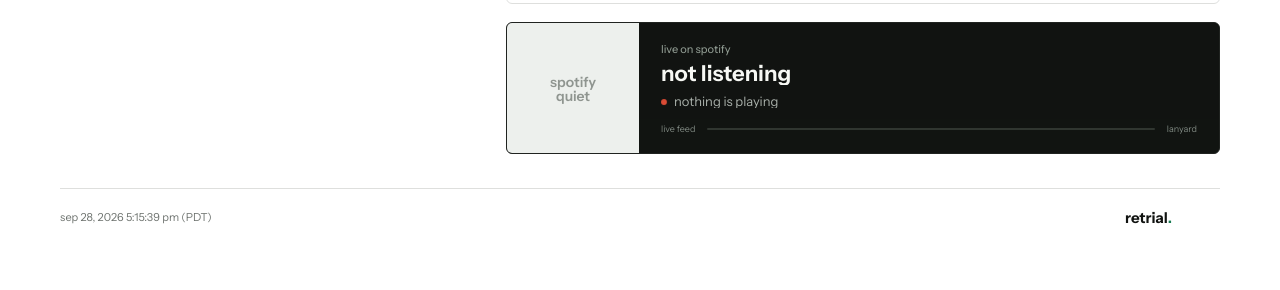
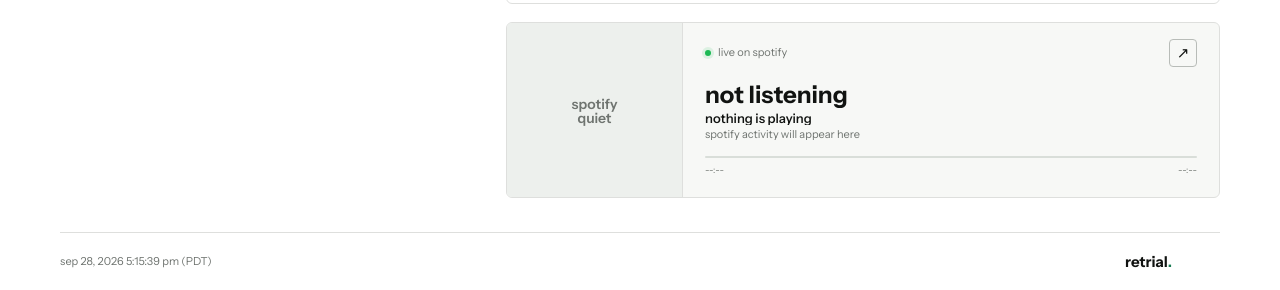
Before and after one commit to xtpm/marin, a plain HTML site: page index.html in a window 1280 px wide. Shown: the part 956-1246 px from the top of the page. Before the commit the page ends 1202 px from the top, so only its background shows below. Drawn offline with Linux system fonts and the light colour scheme; no server answers; a web font is replaced by a local one.

Commit message:
Fully redesign Spotify activity player

```diff
--- a/index.html
+++ b/index.html
@@ -132,23 +132,27 @@
             </section>
 
             <section class="album spotify-showcase spotify-card" aria-label="Live Spotify activity" data-spotify-card>
-              <div class="album-top">
-                <div>
-                  <span class="module-label">live on spotify</span>
-                  <strong data-spotify-title>Not listening</strong>
-                </div>
-                <span class="recording"><i aria-hidden="true"></i><span data-spotify-artist>Nothing is playing</span></span>
-              </div>
               <div class="cover spotify-cover-stage">
                 <img data-spotify-cover alt="" hidden />
                 <span class="spotify-idle">spotify<br />quiet</span>
               </div>
+              <div class="album-top spotify-details">
+                <div class="spotify-meta-row">
+                  <span class="spotify-live-label"><i aria-hidden="true"></i>live on spotify</span>
+                  <a class="spotify-track-link" data-spotify-link href="#" target="_blank" rel="noreferrer" title="Open current track on Spotify" aria-label="Open current track on Spotify" hidden>↗</a>
+                </div>
+                <div class="spotify-track-copy">
+                  <strong data-spotify-title>Not listening</strong>
+                  <span class="spotify-artist" data-spotify-artist>Nothing is playing</span>
+                  <span class="spotify-album" data-spotify-album>Spotify activity will appear here</span>
+                </div>
+              </div>
               <div class="album-bottom spotify-album-bottom">
-                <span>live feed</span>
-                <div class="player-timeline">
-                  <div class="spotify-progress" aria-hidden="true"><span data-spotify-progress></span></div>
+                <div class="spotify-progress" aria-hidden="true"><span data-spotify-progress></span></div>
+                <div class="spotify-time-row">
+                  <span data-spotify-elapsed>--:--</span>
+                  <span data-spotify-duration>--:--</span>
                 </div>
-                <span>lanyard</span>
               </div>
             </section>
 
--- a/minimal.css
+++ b/minimal.css
@@ -545,30 +545,31 @@ body.site-revealed .site-intro {
 .spotify-showcase {
   display: grid;
   width: 100%;
-  height: 132px;
-  min-height: 132px;
+  height: 176px;
+  min-height: 176px;
   grid-column: 2;
   grid-row: 2;
   order: 2;
   align-self: start;
   justify-self: start;
-  grid-template-columns: 132px minmax(0, 1fr);
-  grid-template-rows: minmax(0, 1fr) 34px;
+  grid-template-columns: 176px minmax(0, 1fr);
+  grid-template-rows: minmax(0, 1fr) 46px;
   padding: 0;
   overflow: hidden;
-  border: 1px solid #202320;
+  border: 1px solid var(--rule);
   border-radius: 6px;
-  background: #111411;
-  color: #f7f8f4;
+  background: #f7f8f6;
+  color: var(--ink);
 }
 
 .cover.spotify-cover-stage {
   position: relative;
-  width: 132px;
-  height: 132px;
+  width: 176px;
+  height: 176px;
   grid-column: 1;
   grid-row: 1 / 3;
   border: 0;
+  border-right: 1px solid var(--rule);
   background: #edf0ed;
 }
 
@@ -583,7 +584,7 @@ body.site-revealed .site-intro {
 }
 
 .spotify-idle {
-  color: #8f9590;
+  color: var(--ink-soft);
   font-family: var(--sans);
   font-size: 14px;
   font-style: normal;
@@ -591,81 +592,151 @@ body.site-revealed .site-intro {
   line-height: 1.02;
 }
 
-.album-top {
+.album-top.spotify-details {
   display: grid;
   min-width: 0;
   grid-column: 2;
   grid-row: 1;
+  grid-template-rows: auto minmax(0, 1fr);
+  align-items: stretch;
+  align-content: stretch;
+  justify-content: stretch;
+  gap: 8px;
+  padding: 16px 22px 4px;
+  border: 0;
+  background: transparent;
+  color: var(--ink);
+  text-transform: none;
+}
+
+.spotify-details .spotify-meta-row {
+  display: flex;
+  width: 100%;
+  min-width: 0;
+  align-items: center;
+  justify-content: space-between;
+  gap: 16px;
+}
+
+.spotify-live-label {
+  display: inline-flex;
+  min-width: 0;
+  align-items: center;
+  gap: 7px;
+  color: var(--ink-soft);
+  font-family: var(--sans);
+  font-size: 11px;
+  line-height: 1;
+  text-transform: lowercase;
+}
+
+.spotify-live-label i {
+  width: 6px;
+  height: 6px;
+  flex: 0 0 auto;
+  border-radius: 50%;
+  background: #1db954;
+  box-shadow: 0 0 0 3px rgba(29, 185, 84, 0.12);
+}
+
+.spotify-track-link {
+  display: grid;
+  width: 28px;
+  height: 28px;
+  flex: 0 0 auto;
+  place-items: center;
+  border: 1px solid var(--rule-dark);
+  border-radius: 4px;
+  color: var(--ink);
+  font-family: var(--sans);
+  font-size: 15px;
+  line-height: 1;
+  text-decoration: none;
+  transition:
+    border-color 160ms var(--ease-soft),
+    background 160ms var(--ease-soft),
+    color 160ms var(--ease-soft);
+}
+
+.spotify-track-link:hover,
+.spotify-track-link:focus-visible {
+  border-color: var(--ink);
+  background: var(--ink);
+  color: var(--paper);
+}
+
+.spotify-details .spotify-track-copy {
+  display: grid;
+  width: 100%;
+  min-width: 0;
   align-content: center;
-  gap: 10px;
-  padding: 18px 22px 8px;
-  border: 0;
-}
-
-.album-top > div {
-  display: grid;
-  min-width: 0;
-  gap: 5px;
-}
-
-.album-top .module-label {
-  color: #8f9a91;
-  font-size: 11px;
-}
-
-.album-top strong {
+  gap: 4px;
+}
+
+.spotify-details strong {
   display: block;
   min-width: 0;
   max-width: none;
   overflow: hidden;
-  color: #f7f8f4;
-  font-family: var(--sans);
-  font-size: 22px;
-  font-weight: 650;
+  color: var(--ink);
+  font-family: var(--sans);
+  font-size: 24px;
+  font-weight: 680;
   line-height: 1.08;
   text-overflow: ellipsis;
   white-space: nowrap;
 }
 
-.recording {
-  min-width: 0;
-  gap: 7px;
-  margin-top: 0;
-  color: #a9b0aa;
-  font-family: var(--sans);
-  font-size: 13px;
-  text-transform: none;
-}
-
-.recording span {
+.spotify-artist,
+.spotify-album {
+  display: block;
   min-width: 0;
   overflow: hidden;
   text-overflow: ellipsis;
   white-space: nowrap;
 }
 
-.recording i {
-  width: 6px;
-  height: 6px;
+.spotify-artist {
+  color: var(--ink);
+  font-family: var(--sans);
+  font-size: 13px;
+  font-weight: 550;
+}
+
+.spotify-album {
+  color: var(--ink-soft);
+  font-family: var(--sans);
+  font-size: 11px;
 }
 
 .spotify-album-bottom {
   display: grid;
   grid-column: 2;
   grid-row: 2;
-  grid-template-columns: auto minmax(0, 1fr) auto;
+  grid-template-columns: minmax(0, 1fr);
+  grid-template-rows: 2px auto;
+  align-items: stretch;
+  align-content: start;
+  justify-content: stretch;
+  gap: 7px;
+  padding: 5px 22px 14px;
+  border: 0;
+  color: var(--ink-soft);
+  font-family: var(--sans);
+  font-size: 9px;
+  text-transform: none;
+}
+
+.spotify-showcase .spotify-progress {
+  width: 100%;
+  background: #d9ded9;
+}
+
+.spotify-time-row {
+  display: flex;
   align-items: center;
-  gap: 12px;
-  padding: 0 22px 14px;
-  border: 0;
-  color: #7f8881;
-  font-family: var(--sans);
-  font-size: 9px;
-  text-transform: lowercase;
-}
-
-.spotify-showcase .spotify-progress {
-  background: #303630;
+  justify-content: space-between;
+  line-height: 1;
 }
 
 .presence {
@@ -2368,29 +2439,38 @@ body.site-revealed .site-intro {
   }
 
   .spotify-showcase {
-    height: 116px;
-    min-height: 116px;
-    grid-template-columns: 116px minmax(0, 1fr);
-    grid-template-rows: minmax(0, 1fr) 30px;
+    height: 132px;
+    min-height: 132px;
+    grid-template-columns: 132px minmax(0, 1fr);
+    grid-template-rows: minmax(0, 1fr) 36px;
   }
 
   .cover.spotify-cover-stage {
-    width: 116px;
-    height: 116px;
-  }
-
-  .album-top {
-    gap: 7px;
-    padding: 13px 16px 5px;
-  }
-
-  .album-top strong {
-    font-size: 19px;
+    width: 132px;
+    height: 132px;
+  }
+
+  .album-top.spotify-details {
+    gap: 5px;
+    padding: 11px 14px 2px;
+  }
+
+  .spotify-track-link {
+    width: 26px;
+    height: 26px;
+  }
+
+  .spotify-details strong {
+    font-size: 20px;
+  }
+
+  .spotify-album {
+    display: none;
   }
 
   .spotify-album-bottom {
-    gap: 8px;
-    padding: 0 16px 11px;
+    gap: 6px;
+    padding: 4px 14px 10px;
   }
 
   .github-contributions {
@@ -2453,29 +2533,44 @@ body.site-revealed .site-intro {
   }
 
   .spotify-showcase {
-    height: 104px;
-    min-height: 104px;
-    grid-template-columns: 104px minmax(0, 1fr);
-    grid-template-rows: minmax(0, 1fr) 28px;
+    height: 112px;
+    min-height: 112px;
+    grid-template-columns: 112px minmax(0, 1fr);
+    grid-template-rows: minmax(0, 1fr) 32px;
   }
 
   .cover.spotify-cover-stage {
-    width: 104px;
-    height: 104px;
-  }
-
-  .album-top {
+    width: 112px;
+    height: 112px;
+  }
+
+  .album-top.spotify-details {
+    gap: 4px;
+    padding: 8px 11px 0;
+  }
+
+  .spotify-live-label {
     gap: 5px;
-    padding: 10px 13px 4px;
-  }
-
-  .album-top strong {
-    font-size: 18px;
+    font-size: 9px;
+  }
+
+  .spotify-track-link {
+    width: 22px;
+    height: 22px;
+    font-size: 13px;
+  }
+
+  .spotify-details strong {
+    font-size: 17px;
+  }
+
+  .spotify-artist {
+    font-size: 11px;
   }
 
   .spotify-album-bottom {
-    gap: 7px;
-    padding: 0 13px 9px;
+    gap: 5px;
+    padding: 4px 11px 8px;
   }
 
   .cd-page .cd-list {
--- a/script.js
+++ b/script.js
@@ -62,6 +62,7 @@ let activePanelTransition;
 let socialFocusTimer;
 let openGuestbookThread = "";
 let privateAuthRevision = 0;
+let spotifyPlayback = null;
 
 function showLatestGithubContributions() {
   if (githubContributions) {
@@ -996,30 +997,50 @@ function updateSpotify(data) {
   const cover = document.querySelector("[data-spotify-cover]");
   const title = document.querySelector("[data-spotify-title]");
   const artist = document.querySelector("[data-spotify-artist]");
+  const album = document.querySelector("[data-spotify-album]");
+  const elapsed = document.querySelector("[data-spotify-elapsed]");
+  const duration = document.querySelector("[data-spotify-duration]");
+  const link = document.querySelector("[data-spotify-link]");
   const progress = document.querySelector("[data-spotify-progress]");
-  if (!card || !cover || !title || !artist || !progress) {
+  if (!card || !cover || !title || !artist || !album || !elapsed || !duration || !link || !progress) {
     return;
   }
 
   const spotify = data.spotify;
   if (!data.listening_to_spotify || !spotify) {
+    spotifyPlayback = null;
     card.dataset.listening = "false";
     cover.hidden = true;
     cover.removeAttribute("src");
     title.textContent = "not listening";
     artist.textContent = "nothing is playing";
+    album.textContent = "spotify activity will appear here";
+    elapsed.textContent = "--:--";
+    duration.textContent = "--:--";
+    link.hidden = true;
+    link.removeAttribute("href");
     progress.style.width = "0%";
     return;
   }
 
   const started = spotify.timestamps?.start || 0;
   const ended = spotify.timestamps?.end || 0;
-  const percent = started && ended ? Math.min(100, Math.max(0, ((Date.now() - started) / (ended - started)) * 100)) : 0;
+  spotifyPlayback = { started, ended };
 
   card.dataset.listening = "true";
   title.textContent = spotify.song || "unknown song";
   artist.textContent = spotify.artist || "unknown artist";
-  progress.style.width = `${percent}%`;
+  album.textContent = spotify.album || "album unavailable";
+
+  if (spotify.track_id) {
+    link.href = `https://open.spotify.com/track/${encodeURIComponent(spotify.track_id)}`;
+    link.hidden = false;
+  } else {
+    link.hidden = true;
+    link.removeAttribute("href");
+  }
+
+  updateSpotifyTimeline();
 
   if (spotify.album_art_url) {
     cover.src = spotify.album_art_url;
@@ -1029,6 +1050,23 @@ function updateSpotify(data) {
     cover.hidden = true;
     cover.removeAttribute("src");
   }
+}
+
+function updateSpotifyTimeline() {
+  const progress = document.querySelector("[data-spotify-progress]");
+  const elapsed = document.querySelector("[data-spotify-elapsed]");
+  const duration = document.querySelector("[data-spotify-duration]");
+  if (!progress || !elapsed || !duration || !spotifyPlayback?.started || !spotifyPlayback?.ended) {
+    return;
+  }
+
+  const totalMs = Math.max(0, spotifyPlayback.ended - spotifyPlayback.started);
+  const elapsedMs = Math.min(totalMs, Math.max(0, Date.now() - spotifyPlayback.started));
+  const percent = totalMs ? (elapsedMs / totalMs) * 100 : 0;
+
+  progress.style.width = `${percent}%`;
+  elapsed.textContent = formatMusicTime(elapsedMs / 1000);
+  duration.textContent = formatMusicTime(totalMs / 1000);
 }
 
 async function loadDiscordProfile() {
@@ -1090,5 +1128,6 @@ async function loadDiscordProfile() {
 
 loadDiscordProfile();
 setInterval(loadDiscordProfile, 30000);
+setInterval(updateSpotifyTimeline, 1000);
 loadGuestbook();
 loadSiteViews();
```
